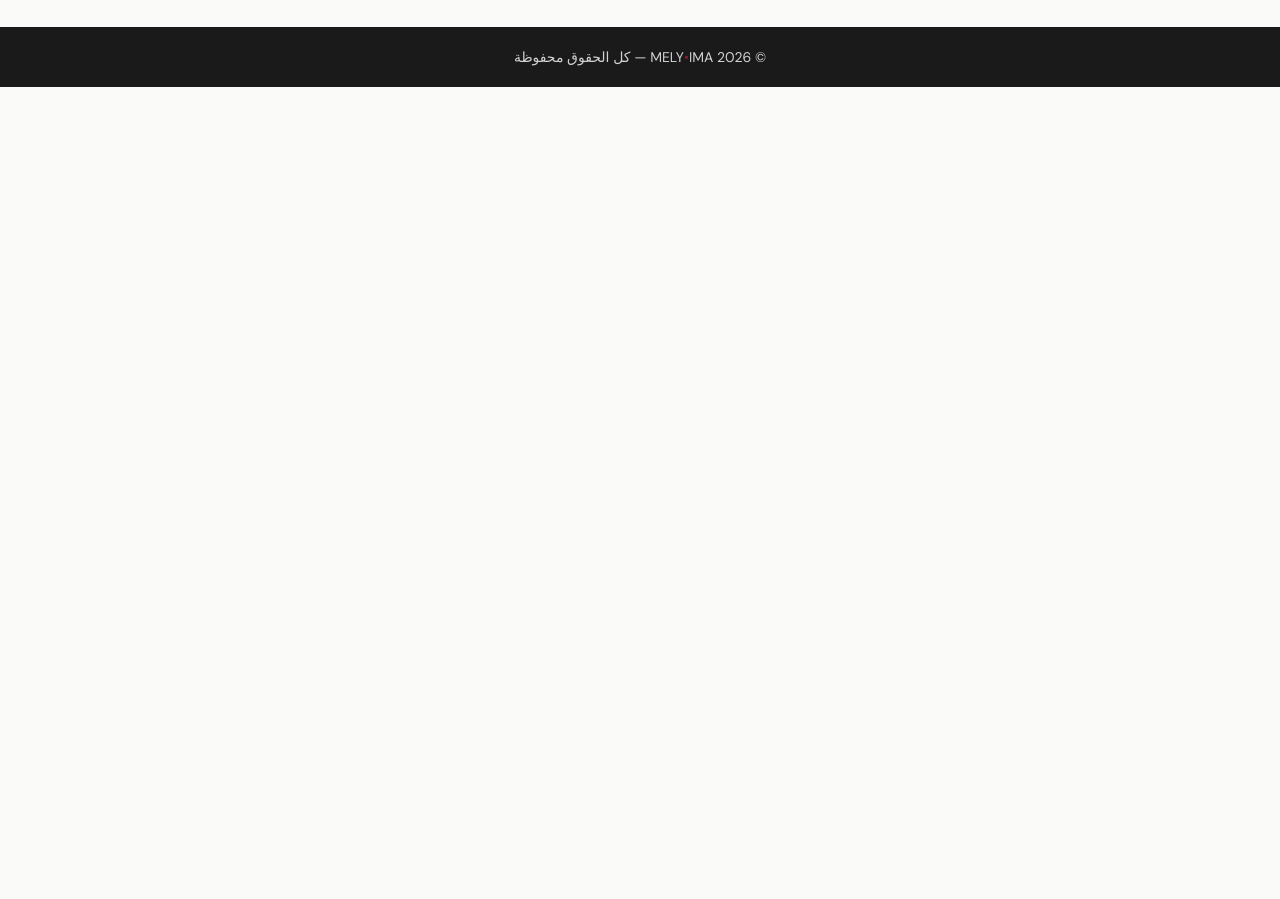
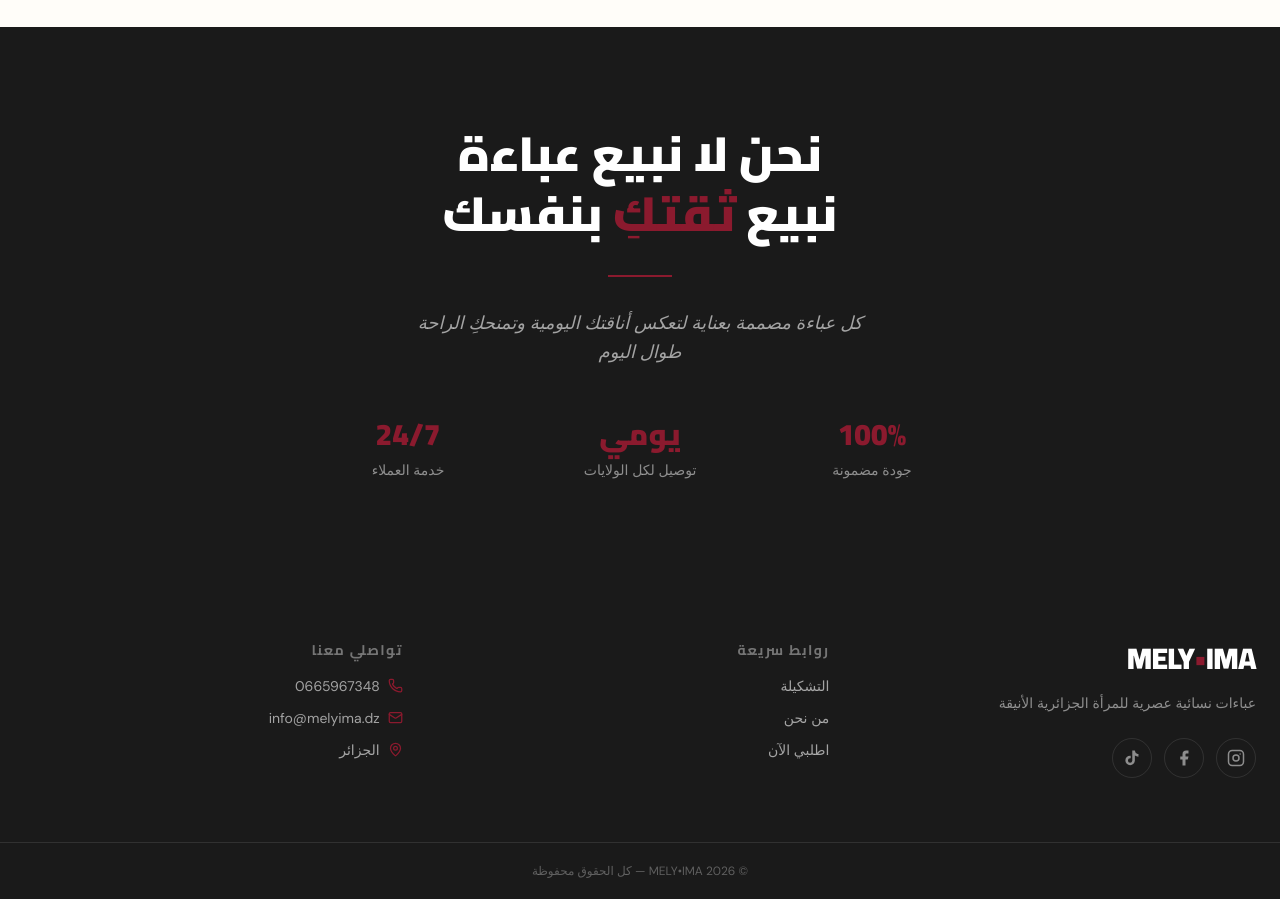
Before and after one commit to ahmedtayebi/MELI, a Next.js app: page / in a window 1280 px wide. Shown: the part 1240-2139 px from the top of the page. Before the commit the page ends 1327 px from the top, so only its background shows below. Built offline with nearby package versions, Linux system fonts and the light colour scheme; no server answers; the database is empty.

Commit message:
add statment footer

```diff
--- a/app/(store)/layout.tsx
+++ b/app/(store)/layout.tsx
@@ -10,7 +10,7 @@ export default function StoreLayout({ children }: { children: React.ReactNode })
   const [cartOpen, setCartOpen] = useState(false)
 
   return (
-    <div className="min-h-screen flex flex-col bg-surface">
+    <div className="min-h-screen flex flex-col">
       <Header onCartClick={() => setCartOpen(true)} />
       <div className="flex-1">{children}</div>
       <Footer />
--- a/app/(store)/page.tsx
+++ b/app/(store)/page.tsx
@@ -33,7 +33,52 @@ export default async function StorePage() {
     <main className="pointer-events-auto">
       <HeroSection />
       <ProductsSection products={products} />
+      <StatementSection />
+
     </main>
+  )
+}
+
+// ─────────────────────────────────────────────────────────
+// Statement
+// ─────────────────────────────────────────────────────────
+
+function StatementSection() {
+  return (
+    <section id="statement" className="bg-brand py-24 px-6 text-center">
+      <div className="max-w-2xl mx-auto flex flex-col items-center gap-8">
+
+        <h2 className="font-heading font-black text-4xl sm:text-5xl text-white leading-tight">
+          نحن لا نبيع عباءة
+          <br />
+          نبيع <span className="text-accent">ثقتكِ</span> بنفسك
+        </h2>
+
+        <div className="w-16 h-0.5 bg-accent" />
+
+        <p className="font-body text-white/60 text-lg italic leading-relaxed max-w-md">
+          كل عباءة مصممة بعناية لتعكس أناقتك اليومية وتمنحكِ الراحة طوال اليوم
+        </p>
+
+        <div className="grid grid-cols-3 gap-6 w-full mt-4">
+          {[
+            { number: '100%', label: 'جودة مضمونة' },
+            { number: 'يومي', label: 'توصيل لكل الولايات' },
+            { number: '24/7', label: 'خدمة العملاء' },
+          ].map(({ number, label }) => (
+            <div key={label} className="flex flex-col items-center gap-2">
+              <span className="font-heading font-black text-2xl sm:text-3xl text-accent">
+                {number}
+              </span>
+              <span className="font-body text-white/50 text-xs sm:text-sm text-center">
+                {label}
+              </span>
+            </div>
+          ))}
+        </div>
+
+      </div>
+    </section>
   )
 }
 
@@ -71,7 +116,7 @@ function HeroSection() {
       </div>
 
       {/* Content area — LEFT in RTL (45%) */}
-      <div className="lg:w-[45%] lg:h-[85vh] bg-surface flex flex-col justify-center px-8 lg:px-16 py-12 lg:py-0">
+      <div className="lg:w-[45%] lg:h-[85vh] bg-[#fffbf1] flex flex-col justify-center px-8 lg:px-16 py-12 lg:py-0">
         <div className="flex flex-col items-center lg:items-start text-center lg:text-start">
           {/* Decorative accent line */}
           <div className="w-16 h-0.5 bg-accent mb-4" />
@@ -102,14 +147,16 @@ function HeroSection() {
 
 function ProductsSection({ products }: { products: Product[] }) {
   return (
-    <section id="products" className="relative z-10 pointer-events-auto max-w-7xl mx-auto px-4 sm:px-6 py-16 lg:py-20">
-      <div className="mb-10">
-        <h2 className="font-heading font-black text-3xl text-brand mb-2">التشكيلة</h2>
-        <p className="text-muted font-body text-sm">
-          اكتشفي أحدث مجموعاتنا من العبايات الفاخرة
-        </p>
+    <section id="products" className="relative z-10 pointer-events-auto bg-[#FFFDF9] w-full">
+      <div className="max-w-7xl mx-auto px-4 sm:px-6 py-16 lg:py-20">
+        <div className="mb-10">
+          <h2 className="font-heading font-black text-3xl text-brand mb-2">لبسي واش تحبي معانا madame</h2>
+          <p className="text-muted font-body text-sm">
+            اكتشفي أحدث مجموعاتنا من العبايات الفاخرة
+          </p>
+        </div>
+        <ProductGrid products={products} />
       </div>
-      <ProductGrid products={products} />
     </section>
   )
 }
--- a/app/globals.css
+++ b/app/globals.css
@@ -4,7 +4,7 @@
   /* Colors */
   --color-brand: #1a1a1a;
   --color-accent: #8B1A2E;
-  --color-surface: #FAFAF8;
+  --color-surface: #F5EDD9;
   --color-muted: #6B6B6B;
   --color-border: #E8E4DF;
   --color-white: #FFFFFF;
@@ -27,7 +27,7 @@ html {
 }
 
 body {
-  background: #FAFAF8;
+  background: #5f4a16;
   margin: 0;
   padding: 0;
 }
--- a/components/layout/Footer.tsx
+++ b/components/layout/Footer.tsx
@@ -1,9 +1,106 @@
+'use client'
+
+import { Phone, Mail, MapPin } from 'lucide-react'
+
 export default function Footer() {
   return (
-    <footer className="h-[60px] bg-brand flex items-center justify-center">
-      <p className="text-white/80 text-sm font-body text-center select-none">
-        © 2026 MELY<span className="text-accent">•</span>IMA — كل الحقوق محفوظة
-      </p>
+    <footer className="bg-brand text-white">
+
+      <div className="max-w-7xl mx-auto px-6 py-16">
+        <div className="grid grid-cols-1 sm:grid-cols-3 gap-12">
+
+          {/* Brand */}
+          <div className="flex flex-col gap-4">
+            <div className="font-heading font-black text-3xl tracking-tight">
+              MELY<span className="text-accent">•</span>IMA
+            </div>
+            <p className="font-body text-white/50 text-sm leading-relaxed">
+              عباءات نسائية عصرية للمرأة الجزائرية الأنيقة
+            </p>
+            <div className="flex gap-3 mt-2">
+              {/* Instagram */}
+              <a href="https://www.instagram.com/mely_ima?igsh=cTFhcG5oa2lwNnl4" target='_blank' rel="noopener noreferrer" aria-label="Instagram"
+                className="w-10 h-10 rounded-xl border border-white/10 flex items-center justify-center text-white/50 hover:text-white hover:border-accent transition-all duration-200">
+                <svg width="18" height="18" viewBox="0 0 24 24" fill="none" stroke="currentColor" strokeWidth="2" strokeLinecap="round" strokeLinejoin="round">
+                  <rect x="2" y="2" width="20" height="20" rx="5" ry="5"/>
+                  <circle cx="12" cy="12" r="4"/>
+                  <circle cx="17.5" cy="6.5" r="1" fill="currentColor" stroke="none"/>
+                </svg>
+              </a>
+
+              {/* Facebook */}
+              <a href="https://www.facebook.com/share/1KoHWcP4Dm/" target='_blank' rel="noopener noreferrer" aria-label="Facebook"
+                className="w-10 h-10 rounded-xl border border-white/10 flex items-center justify-center text-white/50 hover:text-white hover:border-accent transition-all duration-200">
+                <svg width="18" height="18" viewBox="0 0 24 24" fill="currentColor">
+                  <path d="M18 2h-3a5 5 0 0 0-5 5v3H7v4h3v8h4v-8h3l1-4h-4V7a1 1 0 0 1 1-1h3z"/>
+                </svg>
+              </a>
+
+              {/* TikTok */}
+              <a href="https://www.tiktok.com/@mely__ima?_r=1&_t=ZS-958CfpcVh0U" target='_blank' rel="noopener noreferrer" aria-label="TikTok"
+                className="w-10 h-10 rounded-xl border border-white/10 flex items-center justify-center text-white/50 hover:text-white hover:border-accent transition-all duration-200">
+                <svg width="18" height="18" viewBox="0 0 24 24" fill="currentColor">
+                  <path d="M19.59 6.69a4.83 4.83 0 0 1-3.77-4.25V2h-3.45v13.67a2.89 2.89 0 0 1-2.88 2.5 2.89 2.89 0 0 1-2.89-2.89 2.89 2.89 0 0 1 2.89-2.89c.28 0 .54.04.79.1V9.01a6.33 6.33 0 0 0-.79-.05 6.34 6.34 0 0 0-6.34 6.34 6.34 6.34 0 0 0 6.34 6.34 6.34 6.34 0 0 0 6.33-6.34V8.69a8.18 8.18 0 0 0 4.78 1.52V6.75a4.85 4.85 0 0 1-1.01-.06z"/>
+                </svg>
+              </a>
+            </div>
+          </div>
+
+          {/* Quick links */}
+          <div className="flex flex-col gap-4">
+            <h3 className="font-heading font-bold text-sm text-white/40 uppercase tracking-widest">
+              روابط سريعة
+            </h3>
+            <div className="flex flex-col gap-3">
+              {[
+                { label: 'التشكيلة',   href: '#products'  },
+                { label: 'من نحن',     href: '#statement' },
+                { label: 'اطلبي الآن', href: '#products'  },
+              ].map(({ label, href }) => (
+                <a
+                  key={label}
+                  href={href}
+                  className="font-body text-white/60 hover:text-white text-sm transition-colors duration-200"
+                >
+                  {label}
+                </a>
+              ))}
+            </div>
+          </div>
+
+          {/* Contact */}
+          <div className="flex flex-col gap-4">
+            <h3 className="font-heading font-bold text-sm text-white/40 uppercase tracking-widest">
+              تواصلي معنا
+            </h3>
+            <div className="flex flex-col gap-3">
+              {[
+                { icon: Phone,  text: '0665967348',    href: 'tel:0699596108'         },
+                { icon: Mail,   text: 'info@melyima.dz', href: 'mailto:info@melyima.dz' },
+                { icon: MapPin, text: 'الجزائر',         href: '#'                      },
+              ].map(({ icon: Icon, text, href }) => (
+                <a
+                  key={text}
+                  href={href}
+                  className="flex items-center gap-2 font-body text-white/60 hover:text-white text-sm transition-colors duration-200"
+                >
+                  <Icon size={15} className="text-accent flex-shrink-0" />
+                  <span>{text}</span>
+                </a>
+              ))}
+            </div>
+          </div>
+
+        </div>
+      </div>
+
+      {/* Bottom bar */}
+      <div className="border-t border-white/10 py-5 px-6">
+        <p className="text-center font-body text-white/30 text-xs">
+          © {new Date().getFullYear()} MELY•IMA — كل الحقوق محفوظة
+        </p>
+      </div>
+
     </footer>
   )
 }
--- a/components/layout/Header.tsx
+++ b/components/layout/Header.tsx
@@ -1,6 +1,5 @@
 'use client'
 
-import { useState, useEffect } from 'react'
 import Image from 'next/image'
 import { ShoppingBag } from 'lucide-react'
 import { useCartStore } from '@/lib/cart-store'
@@ -10,44 +9,38 @@ interface HeaderProps {
 }
 
 export default function Header({ onCartClick }: HeaderProps) {
-  const [mounted, setMounted] = useState(false)
   const cartCount = useCartStore((state) => state.totalItems())
-
-  useEffect(() => {
-    setMounted(true)
-  }, [])
-
   return (
     <header className="sticky top-0 z-50 bg-white/90 backdrop-blur-md border-b border-border">
       <div className="max-w-7xl mx-auto px-4 sm:px-6 h-16 flex items-center justify-between">
-
+        {/* Logo — right side in RTL (first child) */}
         <div className="flex items-center">
           <Image
             src="/logo.png"
             alt="MELY•IMA"
             width={110}
-            height={44}
-            style={{ width: 'auto', height: '44px' }}
+            height={50}
+            style={{ width: 'auto', height: '60px' }}
             className="object-contain select-none"
             priority
           />
         </div>
 
+        {/* Cart — left side in RTL (last child) */}
         <button
           type="button"
           onClick={onCartClick}
           style={{ WebkitTapHighlightColor: 'transparent' }}
           className="relative p-3 rounded-xl text-brand transition-colors duration-200 touch-manipulation cursor-pointer"
-          aria-label="عربة التسوق"
+          aria-label={`عربة التسوق${cartCount > 0 ? ` — ${cartCount} عناصر` : ''}`}
         >
           <ShoppingBag size={22} />
-          {mounted && cartCount > 0 && (
+          {cartCount > 0 && (
             <span className="absolute -top-1 -left-1 min-w-[18px] h-[18px] px-1 bg-accent text-white text-[10px] font-bold font-heading rounded-full flex items-center justify-center leading-none">
               {cartCount > 99 ? '99+' : cartCount}
             </span>
           )}
         </button>
-
       </div>
     </header>
   )
```
